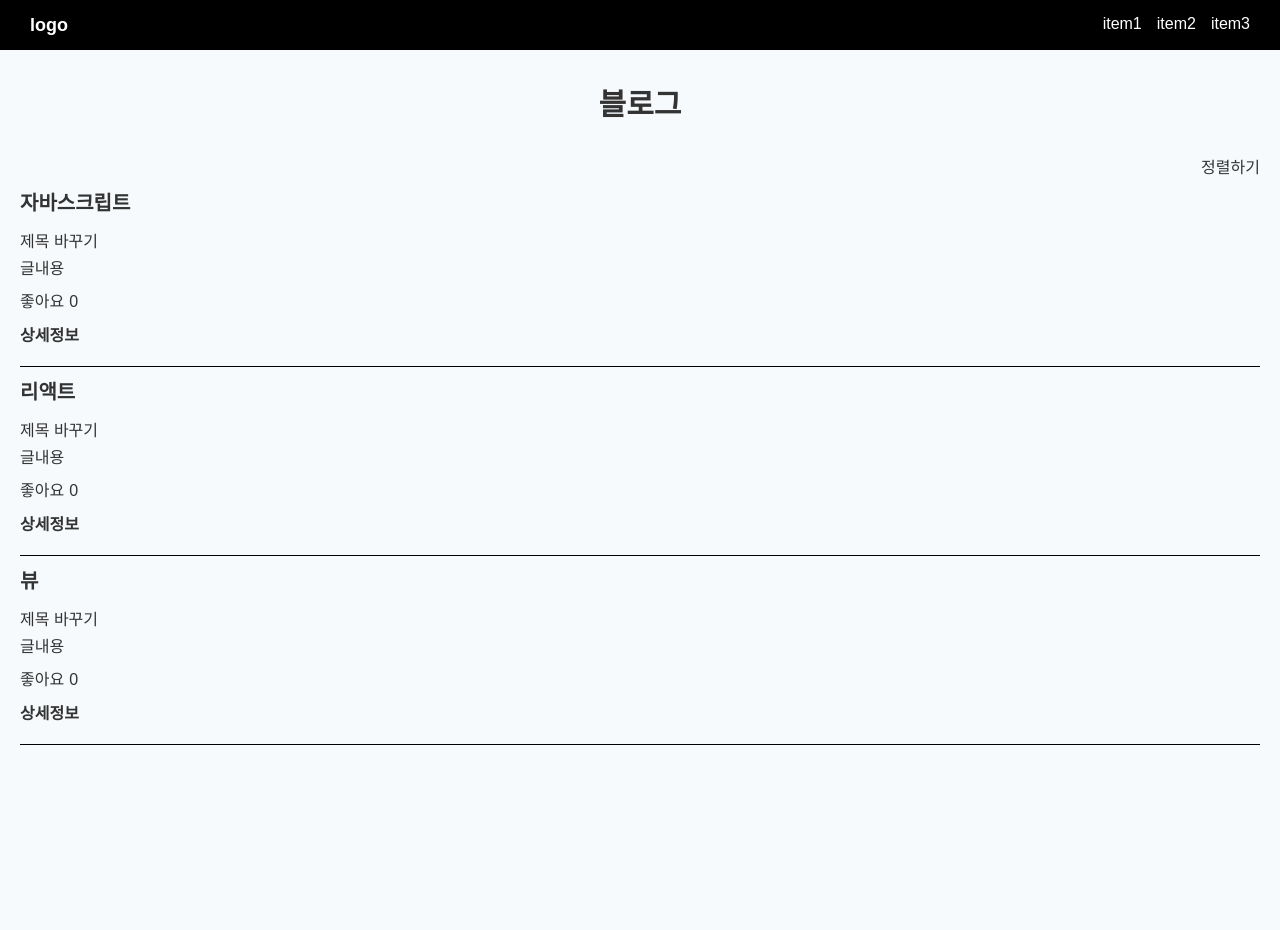
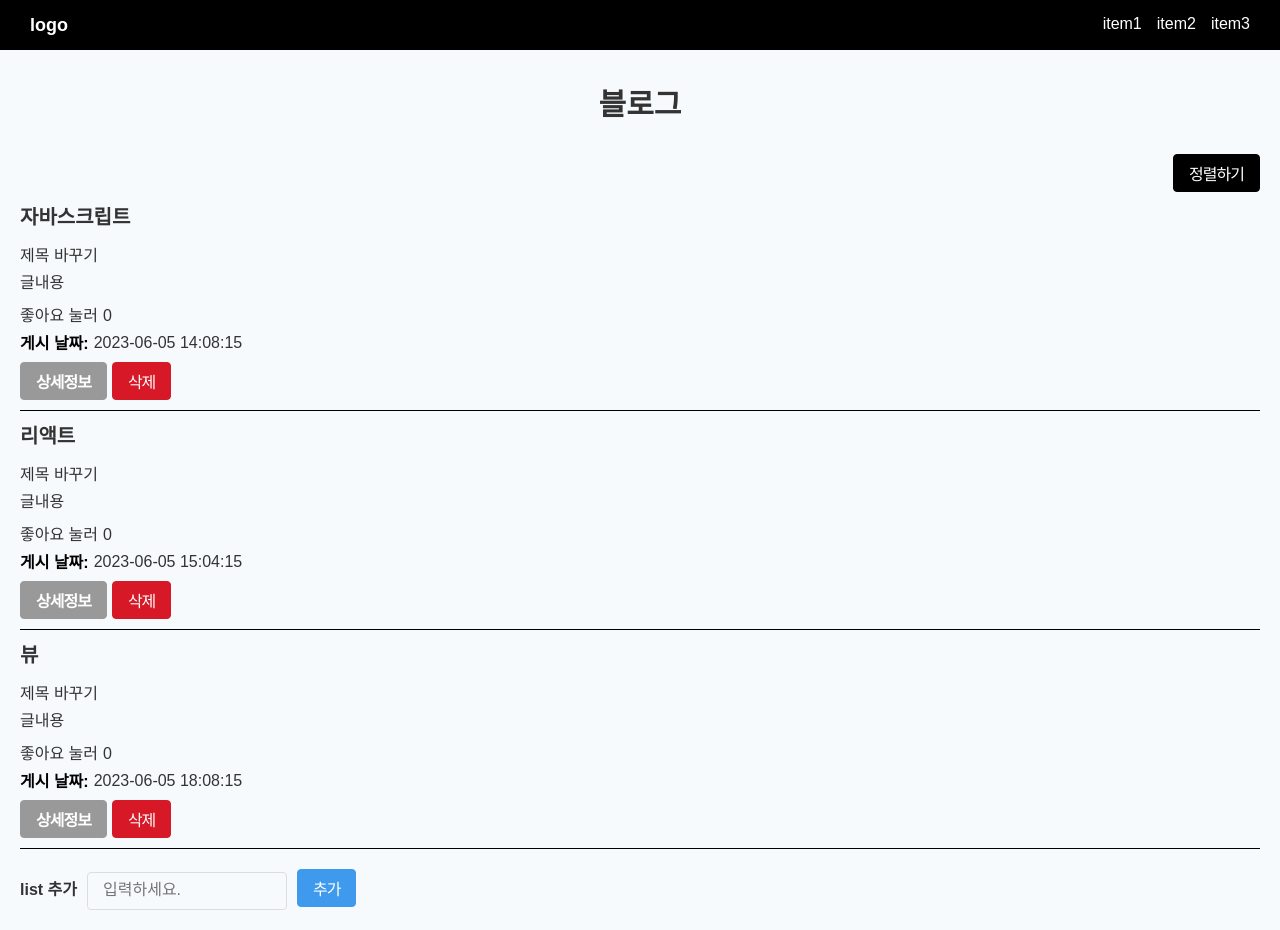
Before and after one commit to DongJae-Fn-Ing/react-fe, a React (Create React App) app: page / in a window 1280 px wide. Before the commit the page ends 800 px from the top, so only its background shows below. Built offline with nearby package versions, Linux system fonts and the light colour scheme; a web font is replaced by a local one.

Commit message:
Button, Input, List Add, List Delete, Input Null, List Good Add, Date Add

```diff
--- a/src/common/global.css
+++ b/src/common/global.css
@@ -219,7 +219,7 @@ table {
 
   /* 스크롤 커스텀 */
   .scroll-active::-webkit-scrollbar { width: 6px; }
-  .scroll-active::-webkit-scrollbar-thumb { background-color: #ddd; width: 10px; height: 80px; border-radius: 10px; }
+  .scroll-active::-webkit-scrollbar-thumb { background-color: darkgray; width: 10px; height: 80px; border-radius: 10px; }
   .scroll-active::-webkit-scrollbar-track { background-color: #fff; border: 1px solid #e1e1e1; display: none; }
 
 
--- a/src/components/blog/blogCard/index.js
+++ b/src/components/blog/blogCard/index.js
@@ -1,4 +1,5 @@
 import React from "react";
+import Button from "../../common/button/button";
 import Styled from "./styled";
 
 function BlogCard({
@@ -9,6 +10,8 @@ function BlogCard({
   modalState,
   modalOpen,
   subKey,
+  titleDelete,
+  date,
 }) {
   const change = () => {
     nameChange(subKey);
@@ -22,6 +25,10 @@ function BlogCard({
     modalOpen(!modalState, subKey);
   };
 
+  const deletes = () => {
+    titleDelete(subKey);
+  };
+
   return (
     <Styled className="card">
       <h3 className="card-title">{title}</h3>
@@ -31,13 +38,20 @@ function BlogCard({
       <p className="card-con">글내용</p>
       <div className="card-good">
         <button className="btn" type="button" onClick={plus}>
-          좋아요
+          좋아요 눌러
         </button>
         <span className="count">{good}</span>
       </div>
-      <button className="detail" type="button" onClick={open}>
+      <div className="date-area">
+        <p className="date-title">게시 날짜:</p>
+        <span className="date-data">{date}</span>
+      </div>
+      <Button className="gray detail" type="button" onClick={open}>
         상세정보
-      </button>
+      </Button>
+      <Button className="red" type="button" onClick={deletes}>
+        삭제
+      </Button>
     </Styled>
   );
 }
--- a/src/components/blog/blogCard/styled.js
+++ b/src/components/blog/blogCard/styled.js
@@ -20,9 +20,24 @@ const Styled = styled.li`
     }
   }
 
+  .date-area {
+    display: flex;
+    margin-bottom: 10px;
+
+    .date-title {
+      margin-right: 5px;
+      color: #000;
+      font-weight: bold;
+    }
+  }
+
   .detail {
-    margin-bottom: 20px;
+    margin-bottom: 10px;
     font-weight: bold;
+
+    & + button {
+      margin-left: 5px;
+    }
   }
 
   &:not(:last-child) {
--- a/src/components/blog/blogModal/index.js
+++ b/src/components/blog/blogModal/index.js
@@ -1,9 +1,20 @@
 import React from "react";
+import Button from "../../common/button/button";
+
 import Styled from "./styled";
 
-function BlogModal({ modalState, modalClose, modalTitle }) {
+function BlogModal({
+  modalState,
+  modalClose,
+  modalTitle,
+  keyData,
+  modalNameChange,
+}) {
   const close = () => {
     modalClose(!modalState);
+  };
+  const change = () => {
+    modalNameChange(keyData);
   };
 
   return (
@@ -19,6 +30,9 @@ function BlogModal({ modalState, modalClose, modalTitle }) {
         <div className="modal-con">
           <p>모달 텍스트</p>
           <p>상세내용</p>
+          <Button className="gray" type="button" onClick={change}>
+            모달에서 제목 바꾸기
+          </Button>
         </div>
       </div>
     </Styled>
--- /dev/null
+++ b/src/components/common/button/button.js
@@ -0,0 +1,49 @@
+import styled from "@emotion/styled";
+
+const Styled = styled.button`
+  height: 38px;
+  padding: 0 15px;
+  border: 1px solid transparent;
+  border-radius: 4px;
+  color: #fff;
+  font-weight: 500;
+  letter-spacing: -1px;
+
+  /* size */
+  &.small {
+    height: 30px;
+    padding: 10px;
+  }
+
+  &.big {
+    height: 50px;
+  }
+
+  /* color */
+  &.black {
+    border-color: #000;
+    background-color: #000;
+  }
+
+  &.gray {
+    border-color: #999;
+    background-color: #999;
+  }
+
+  &.red {
+    border-color: #d71826;
+    background-color: #d71826;
+  }
+
+  &.blue {
+    border-color: #3f9aed;
+    background-color: #3f9aed;
+  }
+
+  &.green {
+    border-color: #2cbbb6;
+    background-color: #2cbbb6;
+  }
+`;
+
+export default Styled;
--- /dev/null
+++ b/src/components/common/input/input.js
@@ -0,0 +1,18 @@
+import styled from "@emotion/styled";
+
+const Styled = styled.input`
+  height: 38px;
+  padding: 0 15px;
+  border-radius: 4px;
+  border: 1px solid #ddd;
+
+  &.big {
+    height: 40px;
+  }
+
+  &.small {
+    height: 28px;
+  }
+`;
+
+export default Styled;
--- a/src/pages/blogPage/index.js
+++ b/src/pages/blogPage/index.js
@@ -4,12 +4,15 @@ import Styled from "./styled";
 import BlogHeader from "../../components/blog/blogHeader";
 import BlogCard from "../../components/blog/blogCard";
 import BtnArea from "../../components/common/btnArea";
+import Button from "../../components/common/button/button";
+import Input from "../../components/common/input/input";
 import Modal from "../../components/blog/blogModal";
 
 function BlogPage() {
   let post = "블로그";
 
   const [title, setTitle] = useState(["자바스크립트", "리액트", "뷰"]);
+  const [date, setDate] = useState(["2023-06-05 14:08:15", "2023-06-05 15:04:15", "2023-06-05 18:08:15"]);
 
   const [good, setGood] = useState(
     title.map(() => {
@@ -19,11 +22,12 @@ function BlogPage() {
 
   const [modalState, setModalState] = useState(false);
   const [keyData, setKeyData] = useState();
+  const [text, setText] = useState("");
 
   const nameChange = (data) => {
     /*     console.log(data); */
     let nameCopy = [...title];
-    nameCopy[data] = "이름 바꾸기!";
+    nameCopy[data] = "마스터!";
     setTitle(nameCopy);
   };
 
@@ -53,6 +57,58 @@ function BlogPage() {
     setModalState(data);
   };
 
+  const modalNameChange = (data) => {
+    let modalNameCopy = [...title];
+    modalNameCopy[data] = "마스터!";
+    setTitle(modalNameCopy);
+  };
+
+  const inputText = (e) => {
+    setText(e.target.value);
+  };
+
+  const textAdd = () => {
+    let textAddCopy = [...title];
+    let textGoodCopy = [...good];
+    let textDateCopy = [...date];
+    let today = new Date();
+    let year = today.getFullYear();
+    let month = ("0" + (today.getMonth() + 1)).slice(-2);
+    let day = ("0" + today.getDate()).slice(-2);
+    let hours = ("0" + today.getHours()).slice(-2);
+    let minutes = ("0" + today.getMinutes()).slice(-2);
+    let seconds = ("0" + today.getSeconds()).slice(-2);
+    let time =
+      year +
+      "-" +
+      month +
+      "-" +
+      day +
+      " " +
+      hours +
+      ":" +
+      minutes +
+      ":" +
+      seconds;
+    if (text === "") {
+      alert("아무것도 입력 안했습니다!");
+    } else {
+      textAddCopy.push(text);
+      textGoodCopy.push(0);
+      textDateCopy.push(time);
+      console.log("테스트:::", time);
+      setTitle(textAddCopy);
+      setGood(textGoodCopy);
+      setDate(textDateCopy);
+    }
+  };
+
+  const titleDelete = (data) => {
+    let titleDeleteCopy = [...title];
+    titleDeleteCopy.splice(data, 1);
+    setTitle(titleDeleteCopy);
+  };
+
   useEffect(() => {
     const body = document.body;
     if (modalState === true) {
@@ -67,33 +123,50 @@ function BlogPage() {
       <BlogHeader />
       <h2 className="blog-title">{post}</h2>
       <BtnArea>
-        <button type="button" onClick={titleSort}>
+        <Button className="black" type="button" onClick={titleSort}>
           정렬하기
-        </button>
+        </Button>
       </BtnArea>
       <div className="content">
-        <ul className="blog-list">
+        <ul className="blog-list scroll-active">
           {title.map((item, i) => {
             return (
               <BlogCard
+                key={i}
                 title={item}
                 good={good[i]}
+                date={date[i]}
                 propGood={propGood}
                 nameChange={nameChange}
                 modalState={modalState}
                 modalOpen={modalOpen}
-                key={i}
                 subKey={i}
+                titleDelete={titleDelete}
               />
             );
           })}
         </ul>
+        <div className="list-add">
+          <label for="add">list 추가</label>
+          <Input
+            type="text"
+            placeholder="입력하세요."
+            id="add"
+            style={{ width: 200 }}
+            onChange={inputText}
+          />
+          <Button onClick={textAdd} className="blue" type="button">
+            추가
+          </Button>
+        </div>
       </div>
       {modalState === true ? (
         <Modal
           modalTitle={title[keyData]}
           modalState={modalState}
           modalClose={modalClose}
+          keyData={keyData}
+          modalNameChange={modalNameChange}
         />
       ) : (
         ""
--- a/src/pages/blogPage/styled.js
+++ b/src/pages/blogPage/styled.js
@@ -9,6 +9,23 @@ const DivStyled = styled.div`
 
   .content {
     padding: 0 20px;
+
+    .blog-list {
+      overflow-y: auto;
+      max-height: 642px;
+    }
+
+    .list-add {
+      margin: 20px 0;
+
+      label {
+        font-weight: bold;
+      }
+
+      input {
+        margin: 0 10px;
+      }
+    }
   }
 `;
 
```
Also changed, not shown: 내용정리.txt, 1 other file (tests, documents, lock files or other folders).
